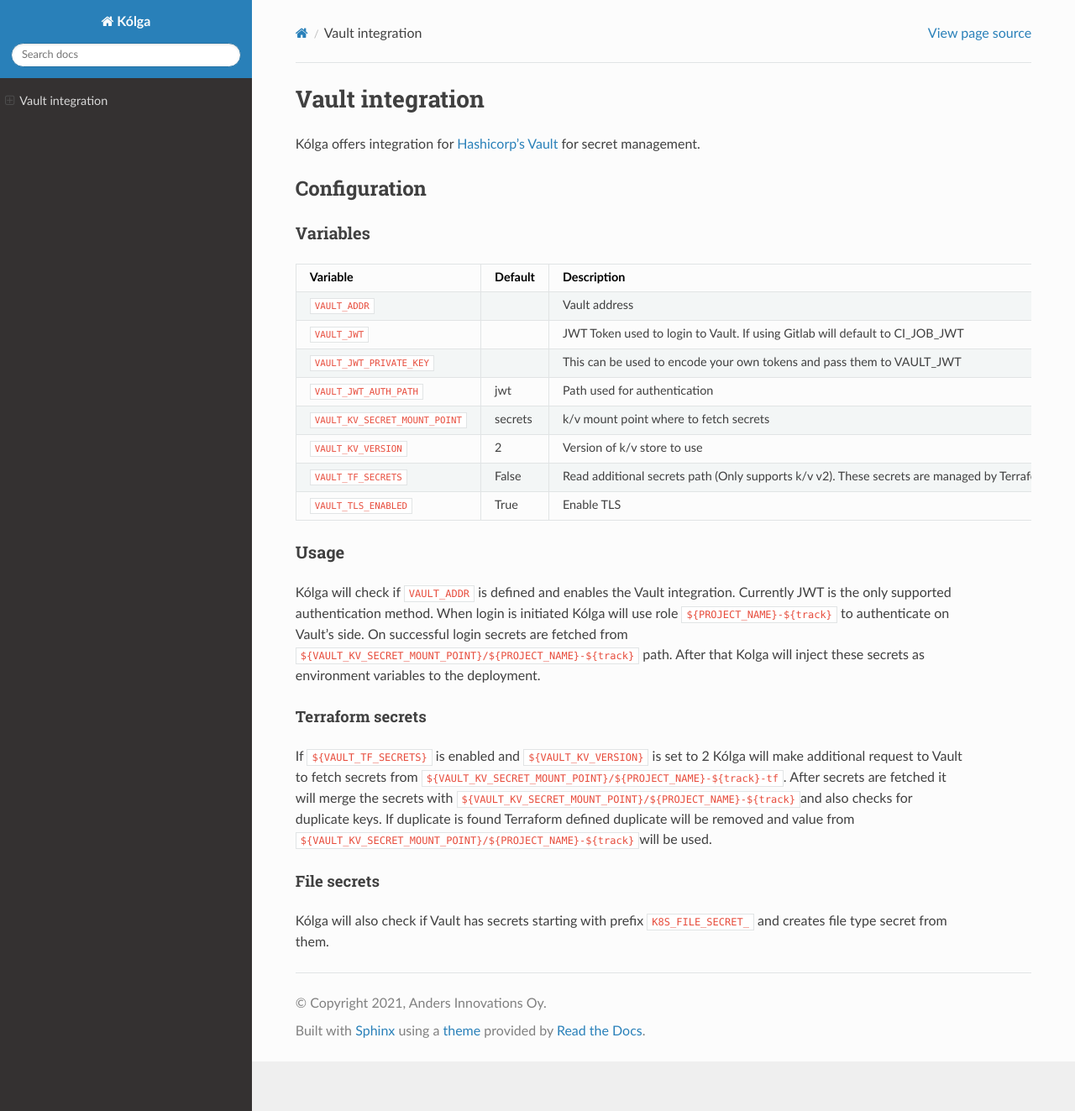
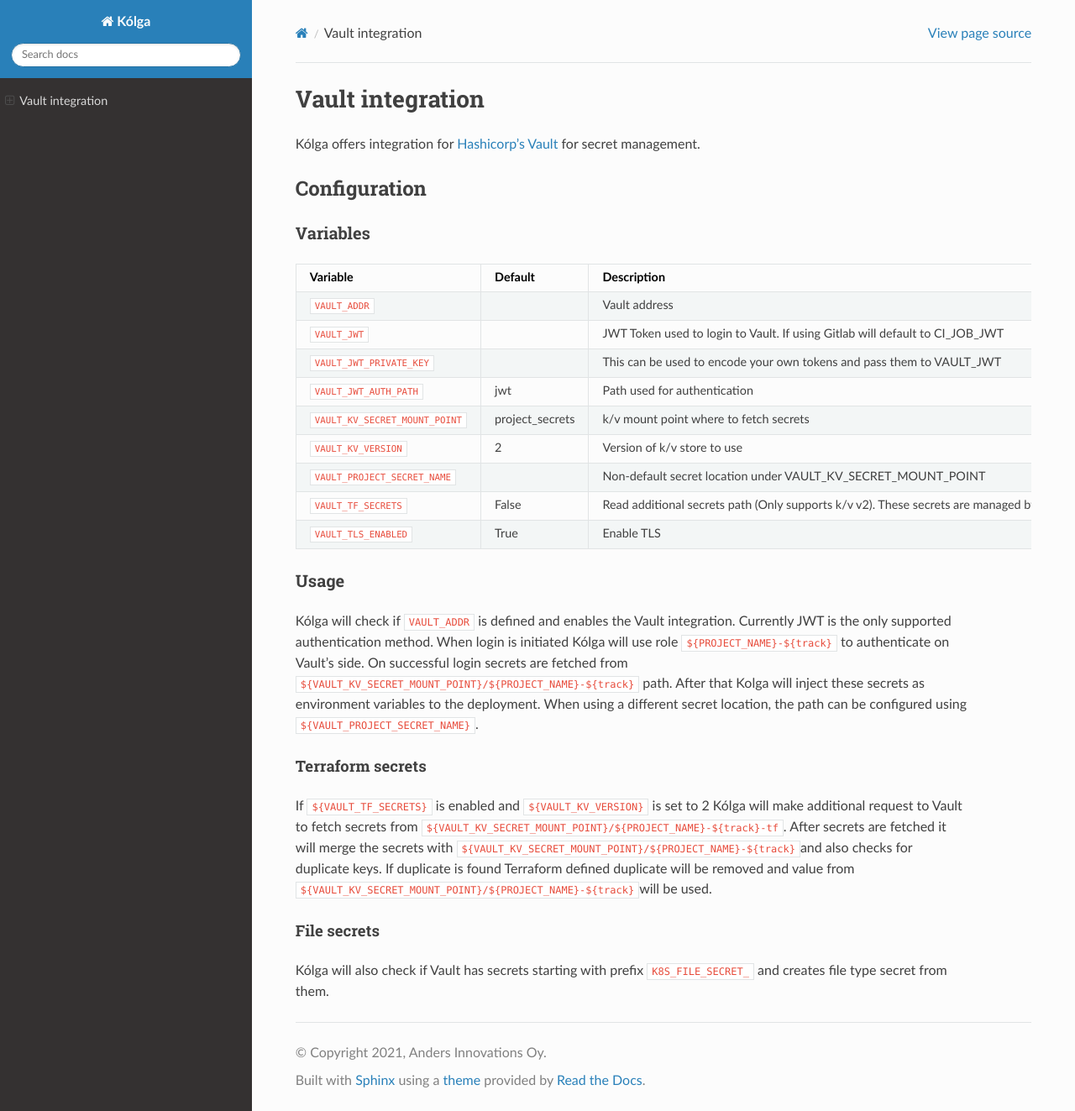
Before and after one commit to andersinno/kolga, a Sphinx documentation site: the page built from docs/pages/reference/vault.md, in a window 1280 px wide and 1323 px high. Shown: the whole window at 84% size. Built offline with Sphinx 7.4.7 and the Read the Docs theme 2.0.0, drawn with Linux system fonts in a browser that asks for light colours.

Commit message:
Add new conf variable VAULT_PROJECT_SECRET_NAME
When Vault is enabled, Kólga tries to read project secrets from
Vault path VAULT_PROJECT_SECRET_NAME. If VAULT_PROJECT_SECRET_NAME
is not defined, <PROJECT_NAME>-<TRACK> is used as the secret path.

```diff
--- a/docs/pages/reference/vault.md
+++ b/docs/pages/reference/vault.md
@@ -8,21 +8,22 @@
 ### Variables
 
 | Variable                      | Default    | Description                                                                                         |
-|-------------------------------|------------|-----------------------------------------------------------------------------------------------------|
-| `VAULT_ADDR`                  |            | Vault address                                                                                       |
-| `VAULT_JWT`                   |            | JWT Token used to login to Vault. If using Gitlab will default to CI_JOB_JWT                        |
-| `VAULT_JWT_PRIVATE_KEY`       |            | This can be used to encode your own tokens and pass them to VAULT_JWT                               |
-| `VAULT_JWT_AUTH_PATH`         | jwt        | Path used for authentication                                                                        |
-| `VAULT_KV_SECRET_MOUNT_POINT` | secrets    | k/v mount point where to fetch secrets                                                              |
-| `VAULT_KV_VERSION`            | 2          | Version of k/v store to use                                                                         |
-| `VAULT_TF_SECRETS`            | False      | Read additional secrets path (Only supports k/v v2). These secrets are managed by Terraform         |
-| `VAULT_TLS_ENABLED`           | True       | Enable TLS                                                                                          |
+|-------------------------------|-----------------|-----------------------------------------------------------------------------------------------------|
+| `VAULT_ADDR`                  |                 | Vault address                                                                                       |
+| `VAULT_JWT`                   |                 | JWT Token used to login to Vault. If using Gitlab will default to CI_JOB_JWT                        |
+| `VAULT_JWT_PRIVATE_KEY`       |                 | This can be used to encode your own tokens and pass them to VAULT_JWT                               |
+| `VAULT_JWT_AUTH_PATH`         | jwt             | Path used for authentication                                                                        |
+| `VAULT_KV_SECRET_MOUNT_POINT` | project_secrets | k/v mount point where to fetch secrets                                                              |
+| `VAULT_KV_VERSION`            | 2               | Version of k/v store to use                                                                         |
+| `VAULT_PROJECT_SECRET_NAME`   |                 | Non-default secret location under VAULT_KV_SECRET_MOUNT_POINT                                       |
+| `VAULT_TF_SECRETS`            | False           | Read additional secrets path (Only supports k/v v2). These secrets are managed by Terraform         |
+| `VAULT_TLS_ENABLED`           | True            | Enable TLS                                                                                          |
 
 ### Usage
 
 Kólga will check if `VAULT_ADDR` is defined and enables the Vault integration. Currently
 JWT is the only supported authentication method. When login is initiated Kólga will use
-role `${PROJECT_NAME}-${track}` to authenticate on Vault's side. On successful login secrets are fetched from `${VAULT_KV_SECRET_MOUNT_POINT}/${PROJECT_NAME}-${track}` path. After that Kolga will inject these secrets as environment variables to the deployment.
+role `${PROJECT_NAME}-${track}` to authenticate on Vault's side. On successful login secrets are fetched from `${VAULT_KV_SECRET_MOUNT_POINT}/${PROJECT_NAME}-${track}` path. After that Kolga will inject these secrets as environment variables to the deployment. When using a different secret location, the path can be configured using `${VAULT_PROJECT_SECRET_NAME}`.
 
 #### Terraform secrets
 
```
Also changed, not shown: CHANGELOG.md (+1 -0 lines), .gitlab-ci-base-template.yml, 3 other files.
